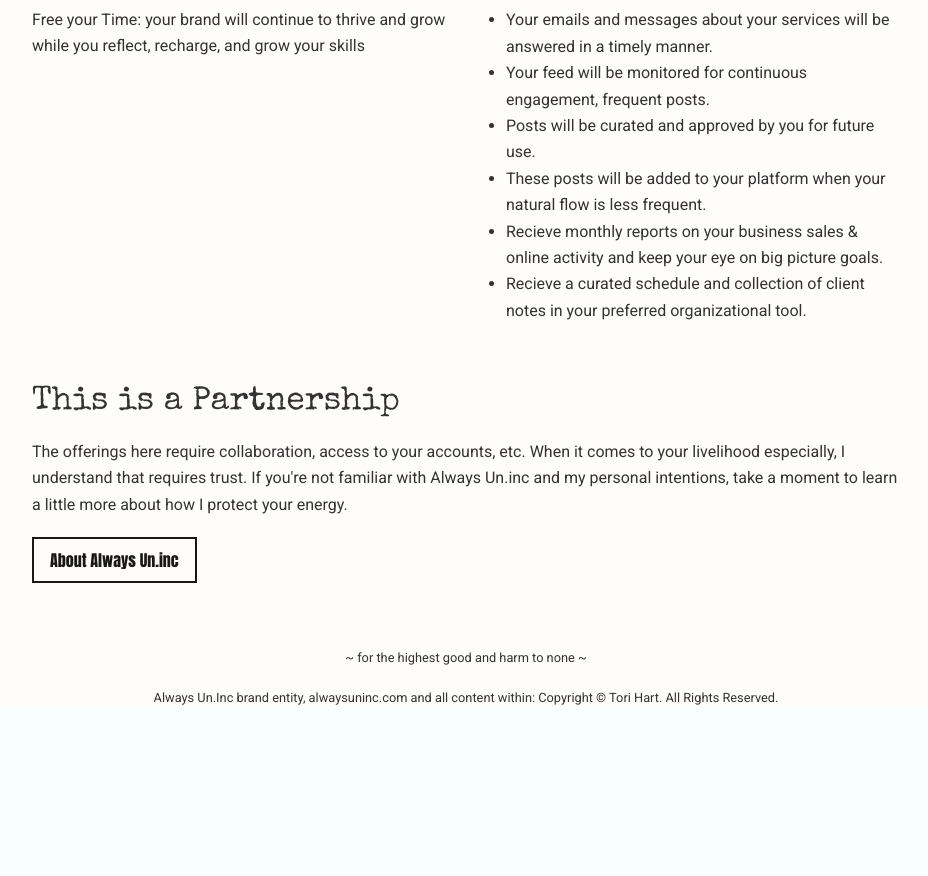
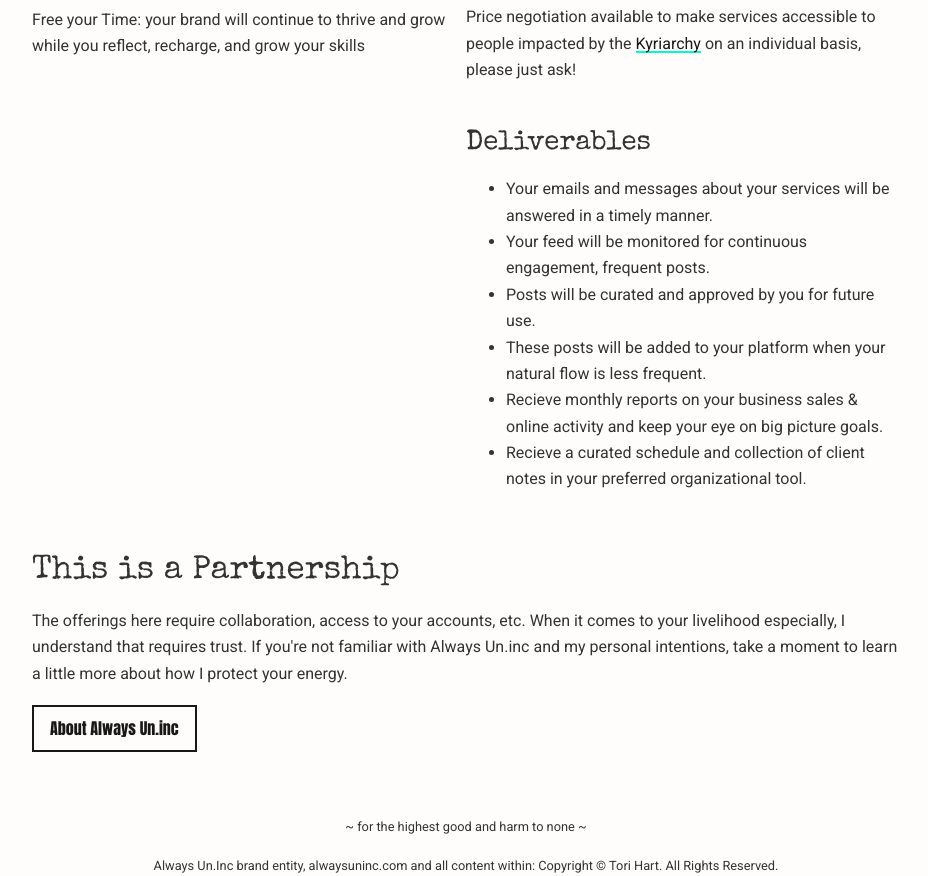
Before and after one commit to tori-hart/tori-hart.github.io, a PHP site: page /offerings/time-potion.html in a window 1280 px wide. Shown: the part 828-1704 px from the top of the page, without its empty margins (174-1102 px from the left). Before the commit the page ends 1533 px from the top, so only its background shows below. Run offline with PHP 8.4, Linux system fonts and the light colour scheme.

Commit message:
Updated content after review, adding alt text and prices.

```diff
--- a/about.html
+++ b/about.html
@@ -55,7 +55,7 @@
     <p>I aim to uplift and grow with as many of you as I can, but I must manage my energy.</p>
     <ul>
         <li>I am anticapitalist, I believe in value as utility. I want to bring your unique value to the world. I do not work with "influencers" or anyone promoting 3rd party services or products.</li>
-        <li>I prioritize individuals who have been impacted by euro-centric colonialism  and will work with you to make my services more accessible. </li>
+        <li>I prioritize individuals who have been impacted by the <a href="https://en.wikipedia.org/wiki/Kyriarchy">Kyriarchy</a>  and will work with you to make my services more accessible. </li>
         <li>I do not promote competition or appropriation. I believe we all have unique gifts to offer the world & that competition and scarcity is a capitalist falsehood. If I become aware of any stealing of ideas / imagery etc. I will not support that endeavor. I can help you find your own unique path if you are inspired by someone else.</li>
         <li>I work individually on your businesses’ unique offerings. Every partnership is forged with my prior experience & future research dedicated to your gifts, resulting in a unique manifestation of your business that will stand out in the digital sea.</li>
 
--- a/offerings/energy-elixer.html
+++ b/offerings/energy-elixer.html
@@ -36,7 +36,7 @@
 
     <div class="flex-container">
     <div class="flex-item">
-    <img src="/images/potions4.png" alt="drawing of potion bottle"/>
+        <img src="/images/potions4.png" alt="drawing of potion bottle. Bottle is tall diamond shape with antique style perfume pump at top and is filled with glowing yellow and orange effervescent potion."/>
 
             <p class="subtitle">You're ready for what's next, set your intentions and get ready to boost your brand. Our energy combined will create a unique manifestation of your goals.</p>
             <p class="subtitle">Boost your brand's reach with an intentional, focused campaign. Constant interaction and posting around this campaign will build lasting connections with your clients. Together we will create a custom solution on the best platform for your goal.</p>
@@ -47,6 +47,8 @@
 
             <h2>What to Expect from the Energy Elixer</h2>
             <p>If you've ever wanted to run a promotion but hesitated because of lack of energy -- this is the elixer for you. This package takes all the day to day work off your plate so you can focus on the heart of your brand, creating genuine content and connections.
+                <p>Sliding scale ($40 - $180) per short term campaign.</p>
+                <p>Pricing based on length and complexity of campaign. Price negotiation available to make services accessible to people impacted by the <a href="https://en.wikipedia.org/wiki/Kyriarchy"><span>Kyriarchy</span></a> on an individual basis, please just ask!</p>
             <h3>Deliverables</h3>
             <ul>
                 <li>Assessment of platform tools, traffic monitoring tools.
--- a/offerings/time-potion.html
+++ b/offerings/time-potion.html
@@ -36,12 +36,14 @@
 
     <div class="flex-container">
         <div class="flex-item">
-        <img src="/images/potions3.png" alt="drawing of potion bottle"/>
+        <img src="/images/potions3.png" alt="drawing of potion bottle. Bottle has uroboros symbol on the round jar with cork top and is filled with glowing green bubbling potion."/>
         <span class="subtitle">Free your Time: your brand will continue to thrive and grow while you reflect, recharge, and grow your skills</span>
     </div>
     <div class="flex-item">
         <h2>What to Expect from the Time Potion</h2>
         <p>If you've ever felt dread opening your inbox, felt drained by the day to day maintenance, lost some passion or some sleep as your brand grows & requires more of your time.</p>
+        <p>Sliding scale ($5 - $30) per week.</p>
+        <p>Pricing based on number of platforms and typical traffic. Price negotiation available to make services accessible to people impacted by the <a href="https://en.wikipedia.org/wiki/Kyriarchy"><span>Kyriarchy</span></a> on an individual basis, please just ask!</p>
         <h3>Deliverables</h3>
         <ul>
             <li>Your emails and messages about your services will be answered in a timely manner.</li>
--- a/styles/style.css
+++ b/styles/style.css
@@ -16,7 +16,7 @@
     --black: #181816;
     --white: #FFFDFC;
     --lt-gray: #EAEAE9;
-
+    --neon-mint: #00FECA;
     width: 100%;
     max-width: 100%;
     height: 100%;
@@ -29,25 +29,44 @@
     color: var(--black);
   }
 
-  a, a:hover, a:focus {
+  a {
+    color: var(--black);
+    text-decoration: none;
     position: relative;
+  }
+
+  a span {
+    position: relative;
+    z-index: 1;
+  }
+
+  a:before {
+    content: '';
+    height: 2px;
+    background-color: var(--neon-mint);
+    position: absolute;
+    display: block;
+    width: 100%;
+    bottom: 0;
+    left: 0;
+    transition: all 0.2s ease-in;
+  }
+
+  a:hover, a:focus {
     color: var(--black);
     text-decoration: none;
   }
 
-  a:after {
-    position: absolute;
-    bottom: 0;
-    left: 0;
-    right: 0;
-    height: 4px;
-    background-color: rgba();
-    transition: all 0.5s ease-in;
+  a:hover:before, a:focus:before {
+    height: 100%;
   }
 
-  a:hover, a:focus {
-    height: 100%;
+  .menu a:before,
+  a.button:before {
+      content: none;
+      display: none;
   }
+
 
   button, .button, .button-black {
     font-family: 'Anton', sans-serif;
```
Also changed, not shown: index.html (+4 -4 lines). Lines whose indentation alone changed are shown as unchanged.
